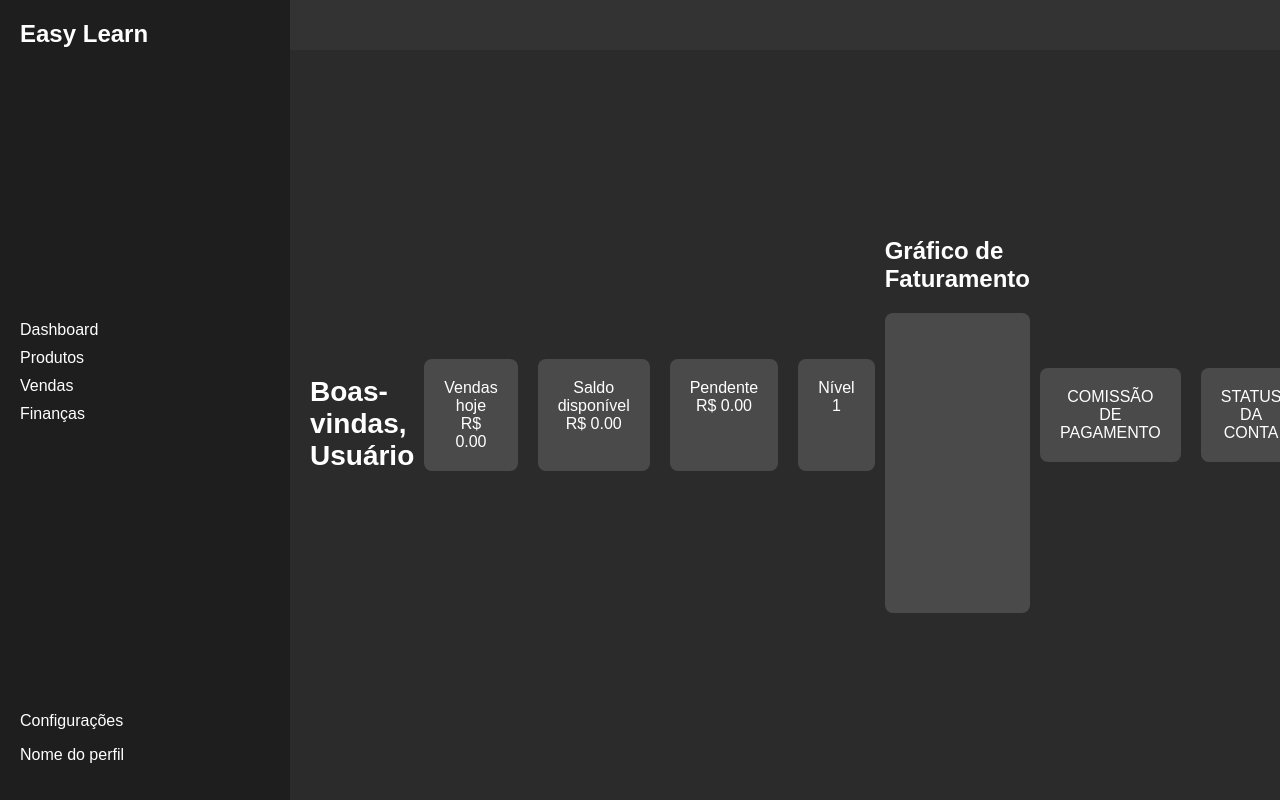
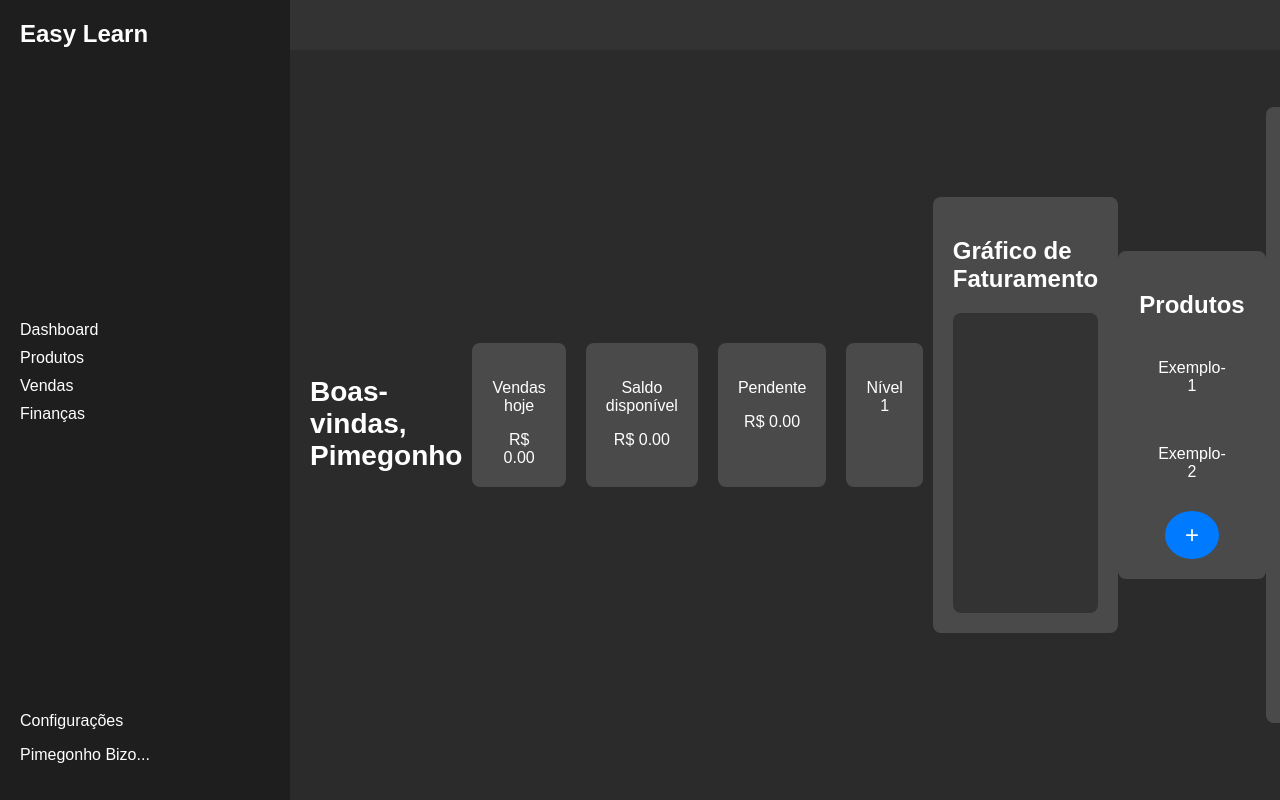
Before and after one commit to CesarA22/easy-learn, a React (Create React App) app: page /dashboard-user in a window 1280 px wide. Built offline with nearby package versions, Linux system fonts and the light colour scheme.

Commit message:
dashboard-user melhorando e tomando forma

```diff
--- a/src/pages/dashboard-user.js
+++ b/src/pages/dashboard-user.js
@@ -1,12 +1,10 @@
 // src/components/DashboardUser.js
-import React, { useContext } from 'react';
+import React from 'react';
 import { useNavigate } from 'react-router-dom';
 import '../styles/dashboard-user.css';
-import { AuthContext } from '../context/AuthContext';
 
 function DashboardUser() {
   const navigate = useNavigate();
-  const { user } = useContext(AuthContext);
 
   return (
     <div className="dashboard-container">
@@ -22,49 +20,71 @@ function DashboardUser() {
         </nav>
         <div className="settings">
           <p>Configurações</p>
-          <p onClick={() => navigate('/user-screen')}>{user ? user.name : 'Nome do perfil'}</p>
+          <p onClick={() => navigate('/user-screen')}>Pimegonho Bizo...</p>
         </div>
       </aside>
       <main className="main-content">
         <header>
-          <h1>Boas-vindas, {user ? user.name.split(' ')[0] : 'Usuário'}</h1>
+          <h1>Boas-vindas, Pimegonho</h1>
         </header>
         <section className="summary">
-          <div className="summary-item">Vendas hoje <span>R$ 0.00</span></div>
-          <div className="summary-item">Saldo disponível <span>R$ 0.00</span></div>
-          <div className="summary-item">Pendente <span>R$ 0.00</span></div>
-          <div className="summary-item">Nível 1</div>
+          <div className="summary-item">
+            <p>Vendas hoje</p>
+            <span>R$ 0.00</span>
+          </div>
+          <div className="summary-item">
+            <p>Saldo disponível</p>
+            <span>R$ 0.00</span>
+          </div>
+          <div className="summary-item">
+            <p>Pendente</p>
+            <span>R$ 0.00</span>
+          </div>
+          <div className="summary-item">
+            <p>Nível 1</p>
+          </div>
         </section>
         <section className="chart">
           <h2>Gráfico de Faturamento</h2>
           <div className="chart-content"></div>
         </section>
-        <section className="details">
-          <div className="detail-item">COMISSÃO DE PAGAMENTO</div>
-          <div className="detail-item">STATUS DA CONTA</div>
-          <div className="detail-item">CONVERSÃO DE CHECKOUT</div>
-        </section>
         <section className="products">
-          <h2>Produtos:</h2>
+          <h2>Produtos</h2>
           <div className="product-item">Exemplo-1</div>
           <div className="product-item">Exemplo-2</div>
+          <button className="add-product">+</button>
         </section>
         <section className="finances">
-          <h2>Finanças:</h2>
-          <div className="finance-item">Saldo disponível <span>R$ 0.00</span></div>
-          <div className="finance-item">Pendente <span>R$ 0.00</span></div>
-          <div className="finance-item">Reservado <span>R$ 0.00</span></div>
-          <div className="finance-item">Total <span>R$ 0.00</span></div>
-        </section>
-        <section className="withdraw">
-          <h2>Solicite um saque</h2>
-          <div className="withdraw-form">
-            <input type="number" placeholder="Valor" />
-            <button>Solicitar saque</button>
+          <h2>Finanças</h2>
+          <div className="finance-summary">
+            <div className="finance-item">
+              <p>Saldo disponível</p>
+              <span>R$ 0.00</span>
+            </div>
+            <div className="finance-item">
+              <p>Pendente</p>
+              <span>R$ 0.00</span>
+            </div>
+            <div className="finance-item">
+              <p>Reservado</p>
+              <span>R$ 0.00</span>
+            </div>
+            <div className="finance-item">
+              <p>Total</p>
+              <span>R$ 0.00</span>
+            </div>
           </div>
-        </section>
-        <section className="extract">
-          <h2>Extrato:</h2>
+          <div className="withdraw">
+            <h2>Solicite um saque</h2>
+            <div className="withdraw-form">
+              <input type="number" placeholder="Valor" />
+              <button>Solicitar saque</button>
+            </div>
+          </div>
+          <div className="extract">
+            <h2>Extrato</h2>
+            <div className="extract-content"></div>
+          </div>
         </section>
       </main>
     </div>
--- a/src/styles/dashboard-user.css
+++ b/src/styles/dashboard-user.css
@@ -57,10 +57,6 @@ header h1 {
   margin-bottom: 20px;
 }
 
-section {
-  margin-bottom: 20px;
-}
-
 .summary {
   display: flex;
   justify-content: space-around;
@@ -76,49 +72,59 @@ section {
   margin: 0 10px;
 }
 
+.chart {
+  background-color: #4a4a4a;
+  padding: 20px;
+  border-radius: 8px;
+  margin-bottom: 20px;
+}
+
 .chart-content {
   height: 300px;
-  background-color: #4a4a4a;
+  background-color: #333;
   border-radius: 8px;
 }
 
-.details {
-  display: flex;
-  justify-content: space-around;
-}
-
-.detail-item {
+.products {
   background-color: #4a4a4a;
   padding: 20px;
   border-radius: 8px;
-  flex: 1;
-  margin: 0 10px;
+  margin-bottom: 20px;
   text-align: center;
 }
 
-.products {
-  display: flex;
-  flex-direction: column;
-  align-items: center;
+.product-item {
+  background-color: #333;
+  padding: 20px;
+  border-radius: 8px;
+  margin: 10px 0;
 }
 
-.product-item {
+.add-product {
+  background-color: #007bff;
+  border: none;
+  padding: 10px 20px;
+  border-radius: 50%;
+  color: #fff;
+  font-size: 24px;
+  cursor: pointer;
+}
+
+.finances {
   background-color: #4a4a4a;
   padding: 20px;
   border-radius: 8px;
-  margin: 10px 0;
-  width: 100%;
-  max-width: 500px;
-  text-align: center;
+  margin-bottom: 20px;
 }
 
-.finances {
+.finance-summary {
   display: flex;
   justify-content: space-around;
+  margin-bottom: 20px;
 }
 
 .finance-item {
-  background-color: #4a4a4a;
+  background-color: #333;
   padding: 20px;
   border-radius: 8px;
   flex: 1;
@@ -127,9 +133,8 @@ section {
 }
 
 .withdraw {
-  display: flex;
-  flex-direction: column;
-  align-items: center;
+  text-align: center;
+  margin-bottom: 20px;
 }
 
 .withdraw-form {
@@ -163,5 +168,10 @@ section {
   background-color: #4a4a4a;
   padding: 20px;
   border-radius: 8px;
-  text-align: center;
 }
+
+.extract-content {
+  height: 150px;
+  background-color: #333;
+  border-radius: 8px;
+}
```
